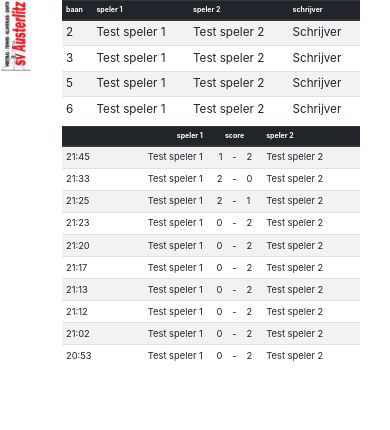
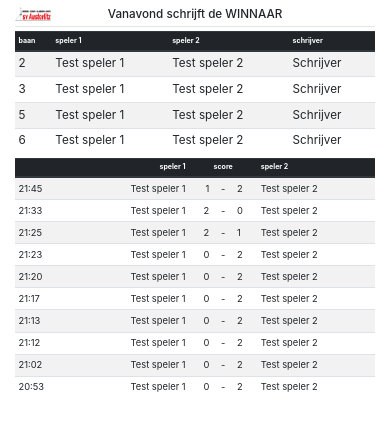
Before and after one commit to basbloemsaat/dartsense, a plain HTML site: page var/www/dev/page1.html in a window 390 px wide. Drawn offline with Linux system fonts and the light colour scheme.

Commit message:
responsive

```diff
--- a/var/www/dev/page1.html
+++ b/var/www/dev/page1.html
@@ -65,17 +65,27 @@
         background-repeat: no-repeat;
         background-size: 100%;
     }
+
+    @media only screen and (max-width: 767px) {
+        div#pageheader {
+            background-image: url(/static/images/SVA_logo_bg_small.png);
+            background-size: 10%;
+            background-repeat: no-repeat;
+        }
+    }
     </style>
 </head>
 
 <body>
     <div class="container-fluid">
         <div class="row">
-            <div class="col-1" id="leftcol">
-                <!-- <img src="/static/images/SVA_logo_vertical_smaller.png" alt="SVA logo" > -->
+            <div class="col-md-1" id="leftcol">
+                &nbsp;
             </div>
-            <div class="col-11">
-                <div class="container-fluid">
+            <div class="col-md-11">
+                <!-- <div class="container-fluid"> -->
+                    <div style="text-align: center" id="pageheader"> <h1>Vanavond schrijft de WINNAAR</h1> </div>
+                    <hr>
                     <table style="width: 100%" class="current table-striped table">
                         <thead class="thead-dark">
                             <tr>
@@ -204,7 +214,7 @@
                             </tr>
                         </tbody>
                     </table>
-                </div>
+                <!-- </div> -->
             </div>
         </div>
     </div>
```
